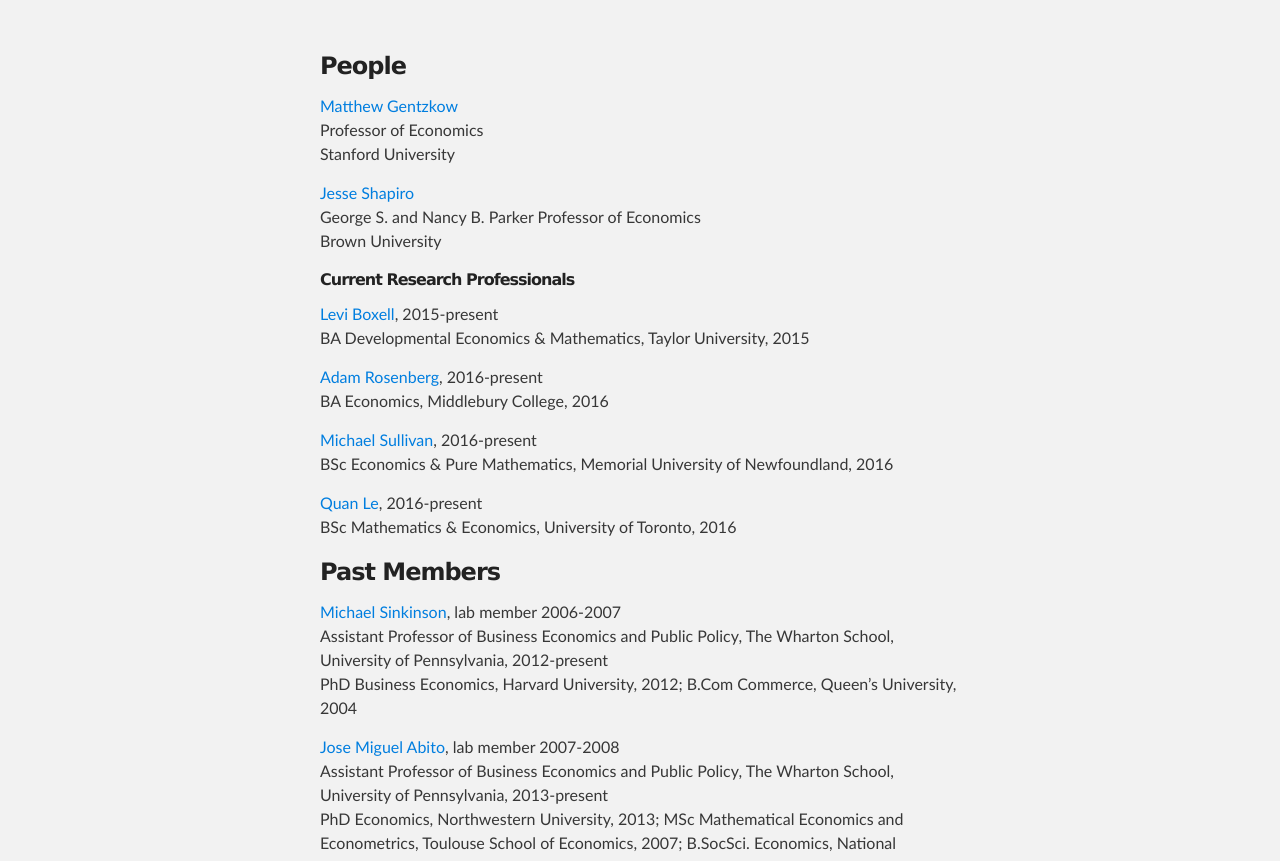
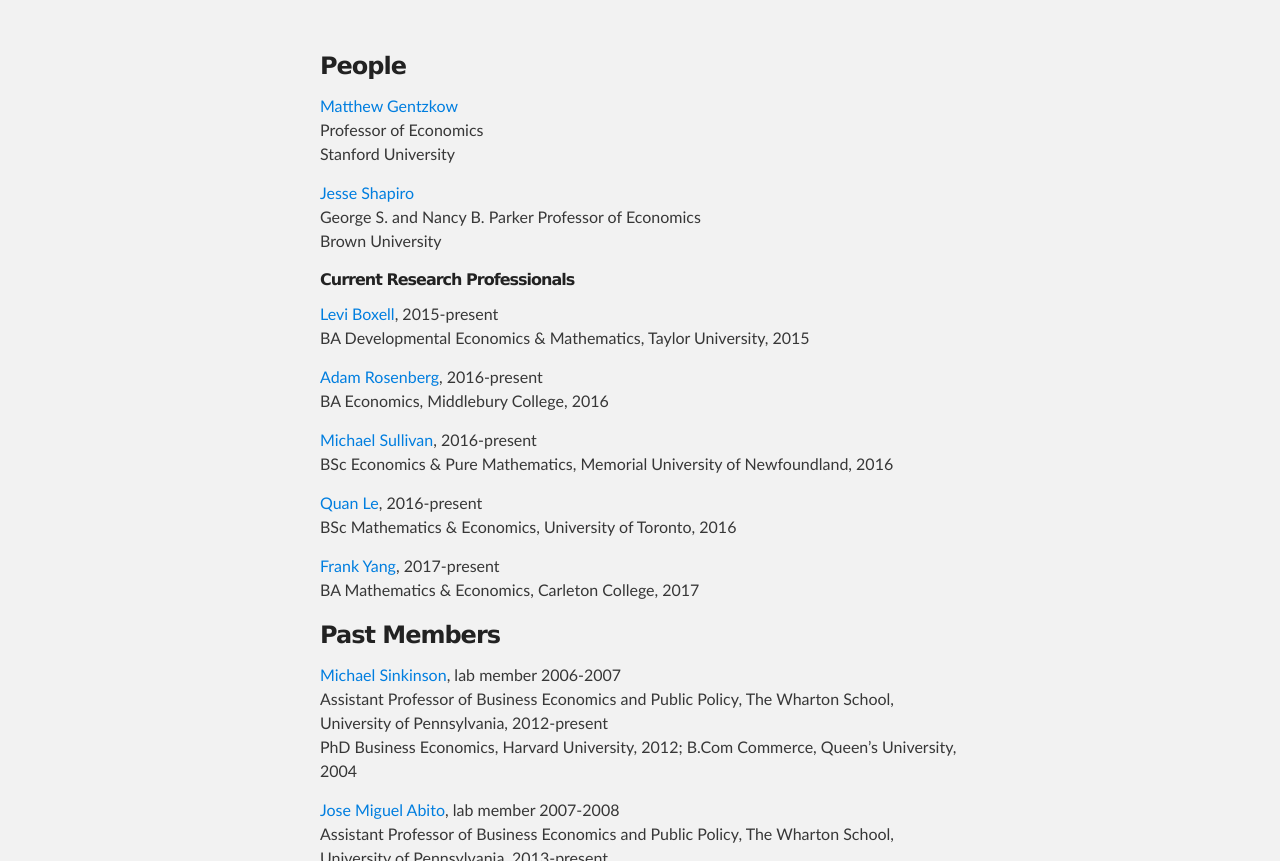
Before and after one commit to gslab-econ/gslab-econ.github.io, a plain HTML site: page index.html in a window 1280 px wide. Shown: the part 239-1100 px from the top of the page. Drawn offline with Linux system fonts and the light colour scheme.

Commit message:
#3 Adds information for Frank (#4)

```diff
--- a/index.html
+++ b/index.html
@@ -52,6 +52,9 @@ BSc Economics &amp; Pure Mathematics, Memorial University of Newfoundland, 2016<
 
 <p><a href="mailto:lequan@stanford.edu"> Quan Le</a>, 2016-present<br>
 BSc Mathematics &amp; Economics, University of Toronto, 2016</p>
+
+<p><a href="mailto:shuny@stanford.edu"> Frank Yang</a>, 2017-present<br>
+BA Mathematics &amp; Economics, Carleton College, 2017</p>
 
 <h3>
 <a id="past-members" class="anchor" href="#past-members" aria-hidden="true"><span class="octicon octicon-link"></span></a>Past Members</h3>
```
